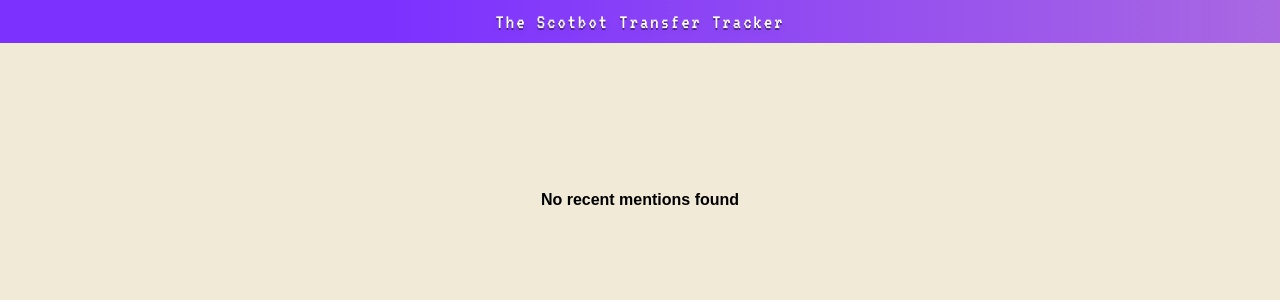
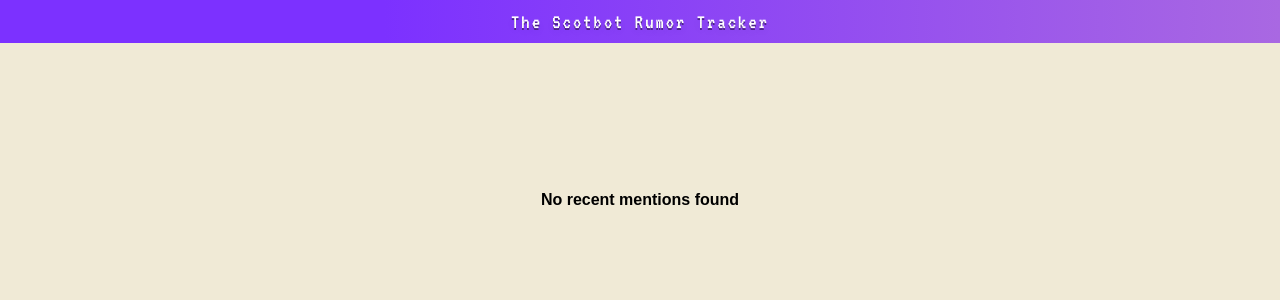
Before and after one commit to albapepper/scotbot-transfer-tracker, a Flask app: template templates/transfers-link.html in a window 1280 px wide. Shown: the top 300 px of the page. Run offline with Flask 3, Linux system fonts and the light colour scheme; the template is opened without the code that fills it, so the values that code supplies are empty.

Commit message:
changed the tagline

```diff
--- a/templates/home.html
+++ b/templates/home.html
@@ -1,5 +1,5 @@
 {% extends "base.html" %}
-{% block title %}The Scotbot Transfer Tracker{% endblock %}
+{% block title %}The Scotbot Rumor Tracker{% endblock %}
 {% block content %}
     {# Header removed; now handled by base.html #}
     <div class="center-container" style="min-height: 60vh; display: flex; flex-direction: column; justify-content: center; align-items: center;">
--- a/templates/transfers-link.html
+++ b/templates/transfers-link.html
@@ -6,7 +6,7 @@
     <link rel="stylesheet" href="{{ url_for('static', filename='style.css') }}">
 </head>
 <body>
-    <div class="main-header"><a href="/" style="text-decoration: none; color: inherit;">The Scotbot Transfer Tracker</a></div>
+    <div class="main-header"><a href="/" style="text-decoration: none; color: inherit;">The Scotbot Rumor Tracker</a></div>
     <div class="main-title">{{ header|safe }}</div>
     <div class="results-container" style="flex-direction: column; align-items: center;">
         <div class="column" style="max-width: 700px; margin: 0 auto;">
```
